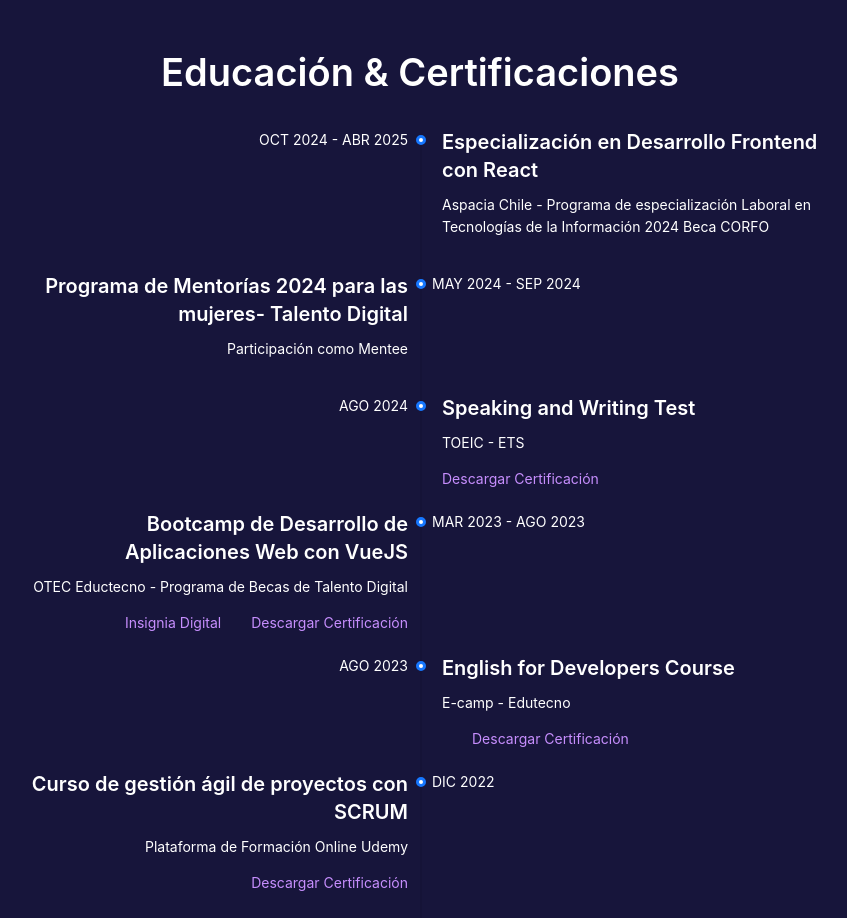
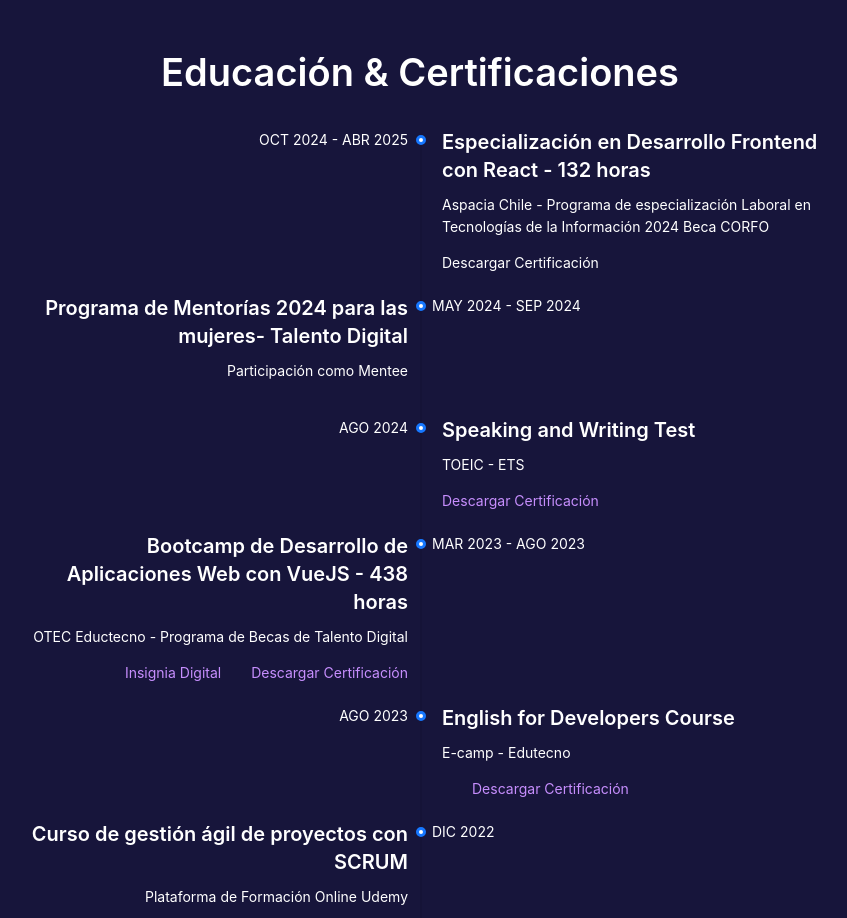
Before and after one commit to FernandaAvello/landing-portfolio, a React (Vite) app: page / in a window 1280 px wide. Shown: the part 2980-3898 px from the top of the page, without its empty margins (220-1067 px from the left). Built offline with nearby package versions, Linux system fonts and the light colour scheme.

Commit message:
Agrego certificacion de react

```diff
--- a/src/components/Education.jsx
+++ b/src/components/Education.jsx
@@ -18,10 +18,10 @@
           style={{ color: "var(--color-light)" }}
         >
           <Title level={4} style={{ color: "var(--color-light)" }}>
-            Especialización en Desarrollo Frontend con React
+            Especialización en Desarrollo Frontend con React - 132 horas
           </Title>
           <p style={{ color: "var(--color-light)" }}>Aspacia Chile - Programa de especialización Laboral en Tecnologías de la Información 2024 Beca CORFO</p>
-          {/* <a href="/certifications/frontend-react.pdf" style={{ color: "var(--color-light)" }} download>Descargar Certificación</a> */}
+          <a href="./files/CertReact.pdf" style={{ color: "var(--color-light)" }} download>Descargar Certificación</a>
         </Timeline.Item>
         <Timeline.Item
           label="MAY 2024 - SEP 2024"
@@ -47,7 +47,7 @@
           style={{ color: "var(--color-light)" }}
         >
           <Title level={4} style={{ color: "var(--color-light)" }}>
-            Bootcamp de Desarrollo de Aplicaciones Web con VueJS
+            Bootcamp de Desarrollo de Aplicaciones Web con VueJS - 438 horas
           </Title>
           <p style={{ color: "var(--color-light)" }}>OTEC Eductecno - Programa de Becas de Talento Digital</p>
           <a href="https://www.acreditta.com/credential/f571016a-a864-46b3-8ed6-90a470c3fa14?utm_source=linkedin_profile&resource_type=badge&resource=f571016a-a864-46b3-8ed6-90a470c3fa14" target="_blank" style={{ color: "var(--color-accent)" }} >Insignia Digital</a>
```
Also changed, not shown: 1 other file (tests, documents, lock files or other folders).
